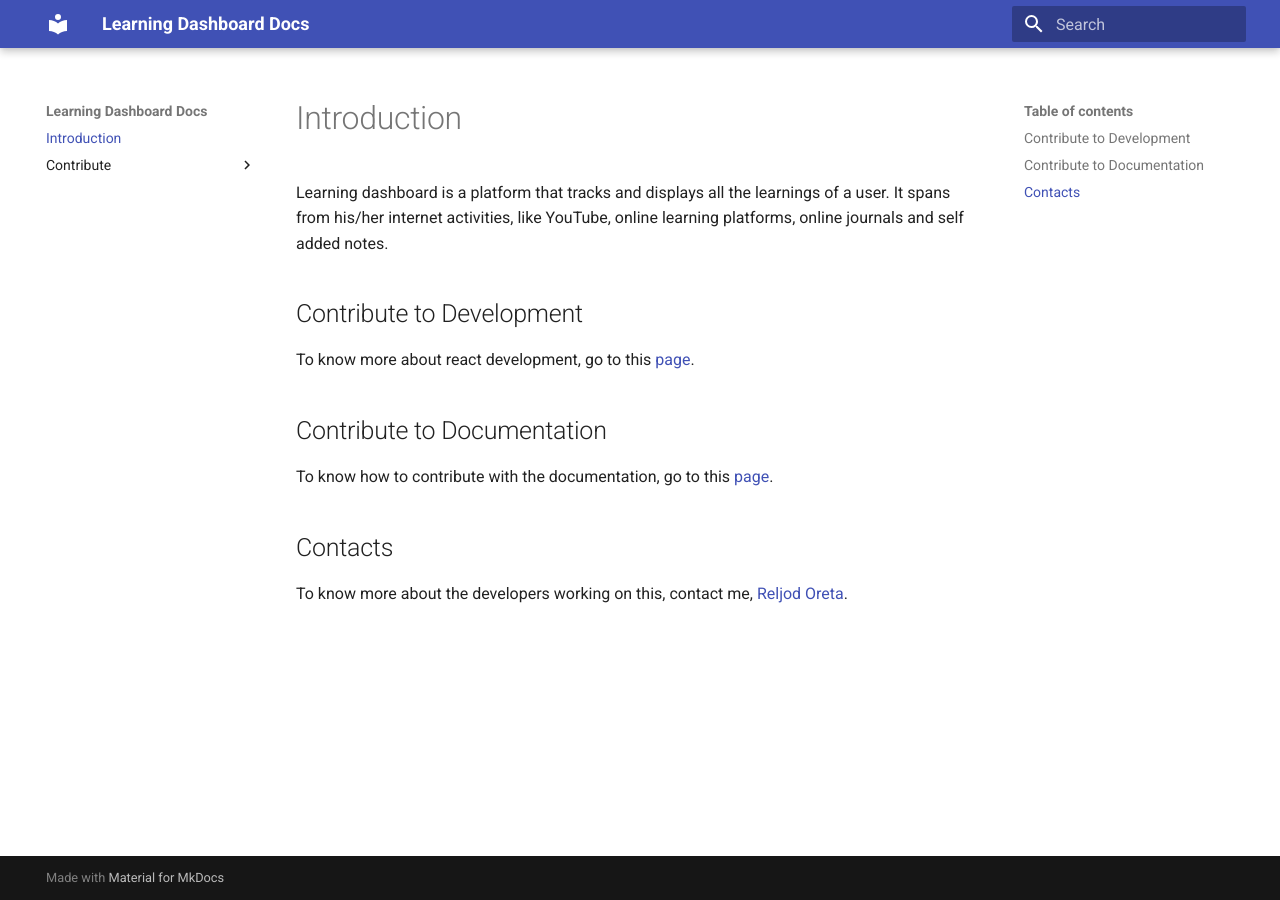
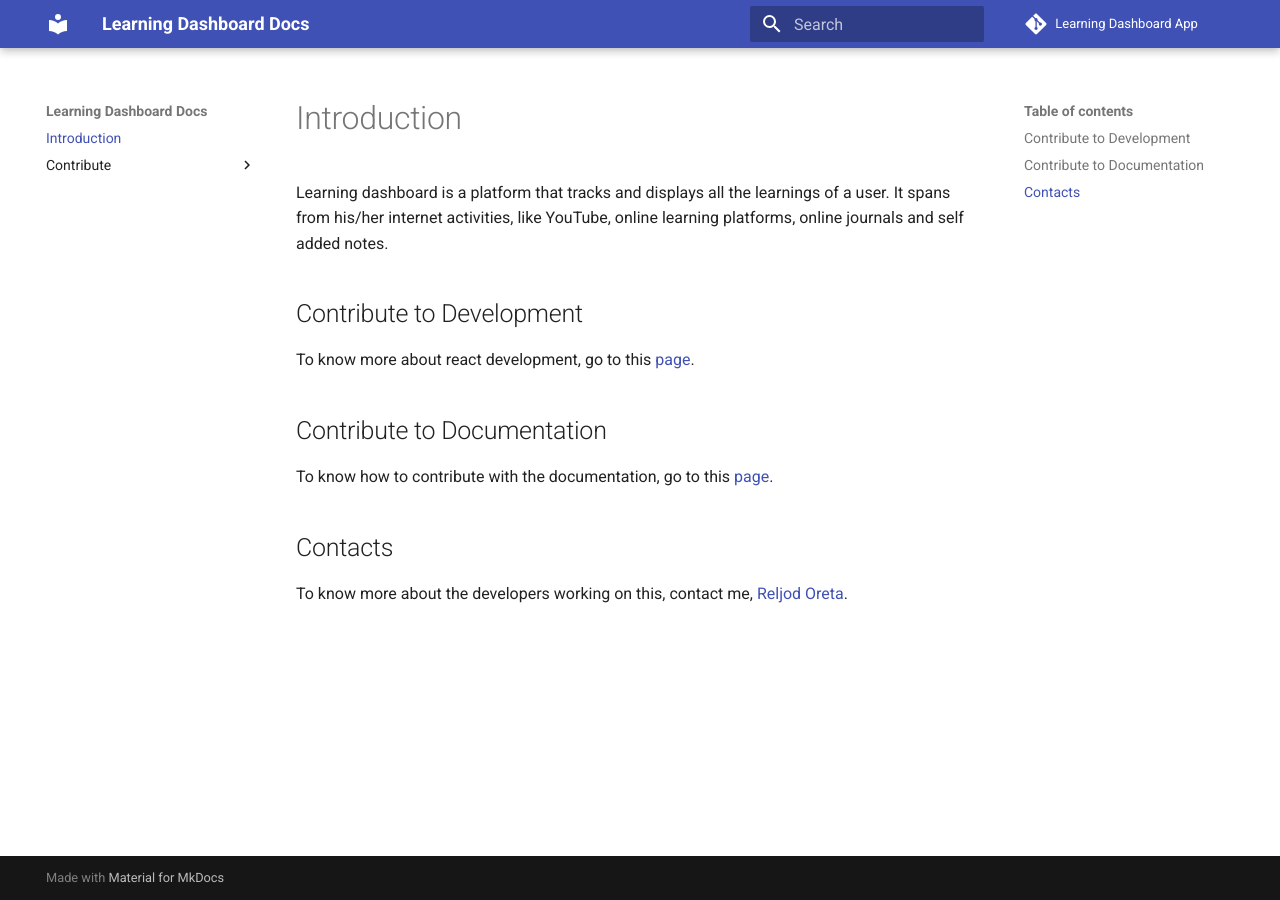
Before and after one commit to Reljod/Learning-Dashboard-App, an MkDocs documentation site: the page built from docs/index.md, in a window 1280 px wide. Built offline with MkDocs 1.6.1 and Material for MkDocs 9.7.7, drawn with Linux system fonts in a browser that asks for light colours; comment, search, counter and statistics services are not loaded.

Commit message:
Update mkdocs file
Add a site url since it doesn't seem to catch it when we don't add one.

```diff
--- a/mkdocs.yml
+++ b/mkdocs.yml
@@ -1,3 +1,11 @@
 site_name: Learning Dashboard Docs
 theme:
   name: material
+
+site_url: https://reljod.github.io/Learning-Dashboard-App/
+repo_name: Learning Dashboard App
+repo_url: https://github.com/Reljod/Learning-Dashboard-App
+edit_uri: ""
+
+theme:
+  name: material
```
